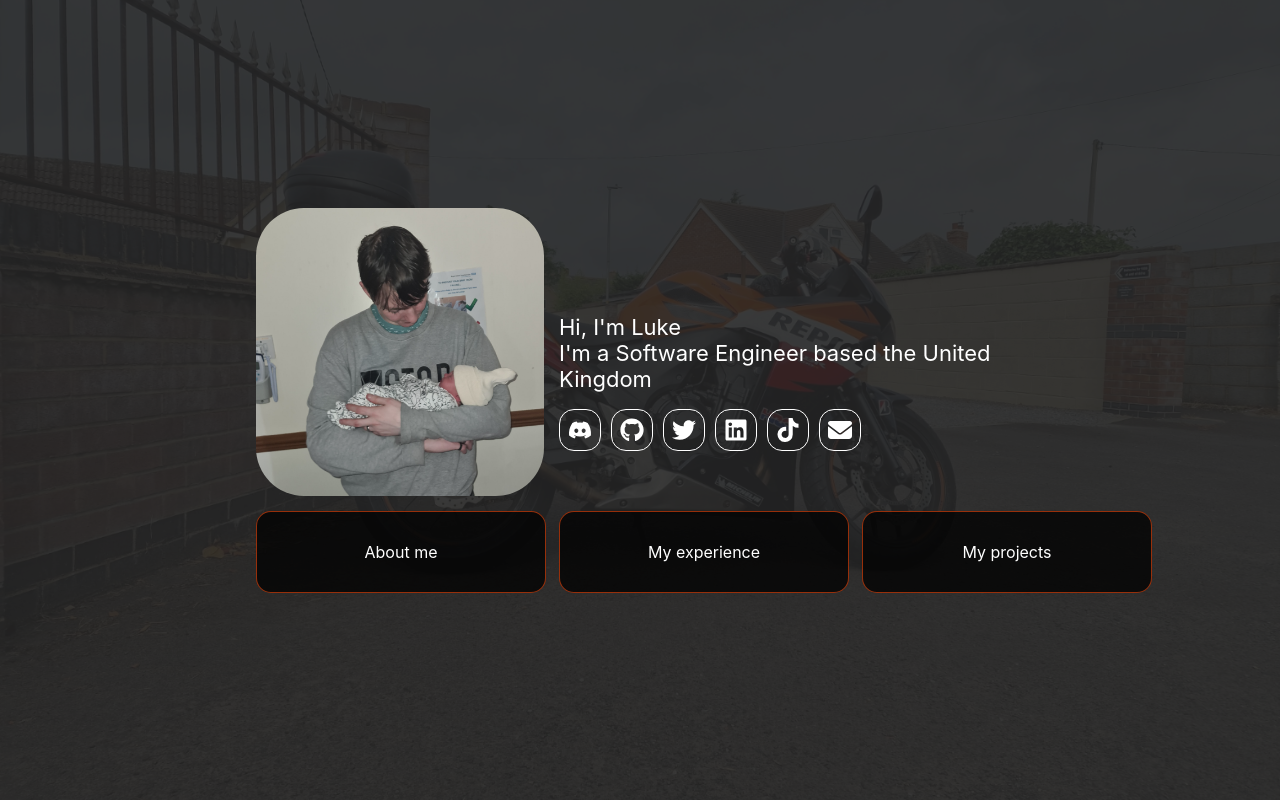
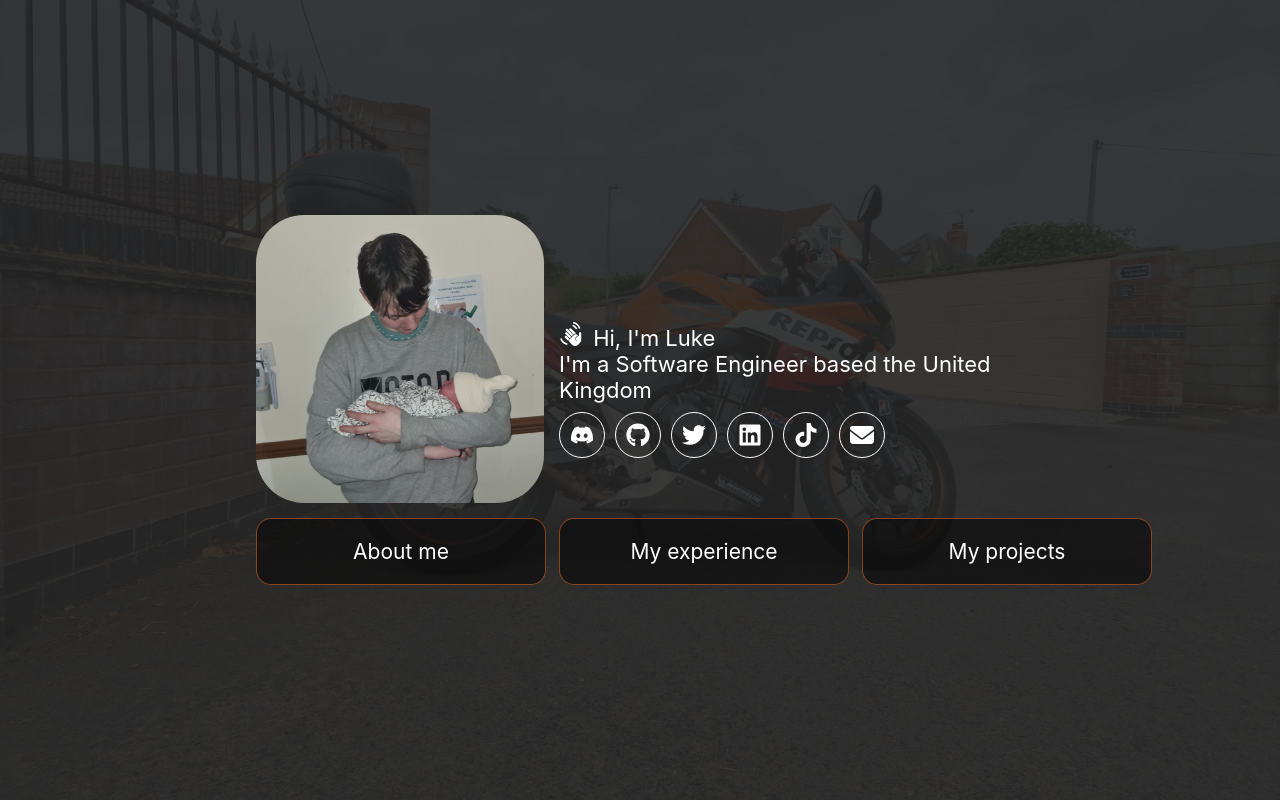
Before and after one commit to Luke-6723/portfolio, a React (Create React App) app: page / in a window 1280 px wide. Built offline with nearby package versions, Linux system fonts and the light colour scheme.

Commit message:
slight tweaks and adds a wave

```diff
--- a/src/icons/index.ts
+++ b/src/icons/index.ts
@@ -5,6 +5,7 @@ import { ReactComponent as Github } from './github.svg'
 import { ReactComponent as Twitter } from './twitter.svg'
 import { ReactComponent as TikTok } from './tiktok.svg'
 import { ReactComponent as Linkedin } from './linkedin.svg'
+import { ReactComponent as Waving } from './waving.svg'
 
 export {
   Mail,
@@ -12,5 +13,6 @@ export {
   Github,
   Twitter,
   TikTok,
-  Linkedin
+  Linkedin,
+  Waving
 }
--- a/src/sections/landing/index.tsx
+++ b/src/sections/landing/index.tsx
@@ -2,7 +2,7 @@ import React from 'react'
 import './landing.scss'
 import backgroundImage from '../../images/bike.jpg'
 import me from '../../images/me.png'
-import { Discord, Github, Linkedin, Mail, TikTok, Twitter } from '../../icons'
+import { Discord, Github, Linkedin, Mail, TikTok, Twitter, Waving } from '../../icons'
 
 function Landing() {
   return (
@@ -17,16 +17,16 @@ function Landing() {
           <div className='heading'>
             <img className='me' src={me} />
             <div className='text'>
-              <div>Hi, I'm Luke</div>
+              <div><Waving id='waving' /> Hi, I'm Luke</div>
               <div>I'm a Software Engineer based the United Kingdom</div>
 
               <div className='socials'>
-                <a href='https://discord.com/users/116930717241311236'><Discord /></a>
-                <a href='https://github.com/Luke-6723'><Github /></a>
-                <a href='https://twitter.com/_LukeStoodley'><Twitter /></a>
-                <a href='https://www.linkedin.com/in/luke-stoodley-8a6482191/'><Linkedin /></a>
-                <a href='https://www.tiktok.com/@luke_stoodley?lang=en'><TikTok /></a>
-                <a href='mail:luke@ichigo.uk'><Mail /></a>
+                <a title="Discord" href='https://discord.com/users/116930717241311236'><Discord /></a>
+                <a title="Github" href='https://github.com/Luke-6723'><Github /></a>
+                <a title="Twitter" href='https://twitter.com/_LukeStoodley'><Twitter /></a>
+                <a title="Linkedin" href='https://www.linkedin.com/in/luke-stoodley-8a6482191/'><Linkedin /></a>
+                <a title="TikTok" href='https://www.tiktok.com/@luke_stoodley?lang=en'><TikTok /></a>
+                <a title="Email" href='mail:luke@ichigo.uk'><Mail /></a>
               </div>
             </div>
           </div>
--- a/src/sections/landing/landing.scss
+++ b/src/sections/landing/landing.scss
@@ -33,6 +33,13 @@
           flex-direction: column;
           margin-bottom: 60px;
           height: 45%;
+
+          svg#waving {
+            margin-right: 4px;
+            fill: white;
+            width: 24px;
+            height: 24px;
+          }
         }
 
         .socials {
@@ -47,11 +54,12 @@
             align-items: center;
             gap: 15px;
             border: 1px solid white;
-            padding: 8px;
-            border-radius: 15px;
+            padding: 10px;
+            border-radius: 30px;
             transition: 0.2s;
 
             &:hover {
+              border-radius: 20px;
               background-color: rgba(0, 0, 0, 0.4);
               border-color: rgb(252, 109, 57);
 
@@ -91,10 +99,17 @@
           justify-content: center;
           align-items: center;
           width: 100%;
-          height: 80px;
+          height: 65px;
           border-radius: 15px;
-          background-color: rgba(0, 0, 0, 0.75);
-          border: 1px solid rgba(252, 75, 11, 0.584);
+          background-color: rgba(0, 0, 0, 0.5);
+          border: 1px solid rgba(255, 118, 39, 0.5);
+          font-size: 21px;
+          transition: 0.2s;
+
+          &:hover {
+            border: 1px solid rgba(255, 118, 39, 0.65);
+            background-color: rgba(0, 0, 0, 0.65);
+          }
         }
       }
     }
```
Also changed, not shown: src/icons/waving.svg (added).
